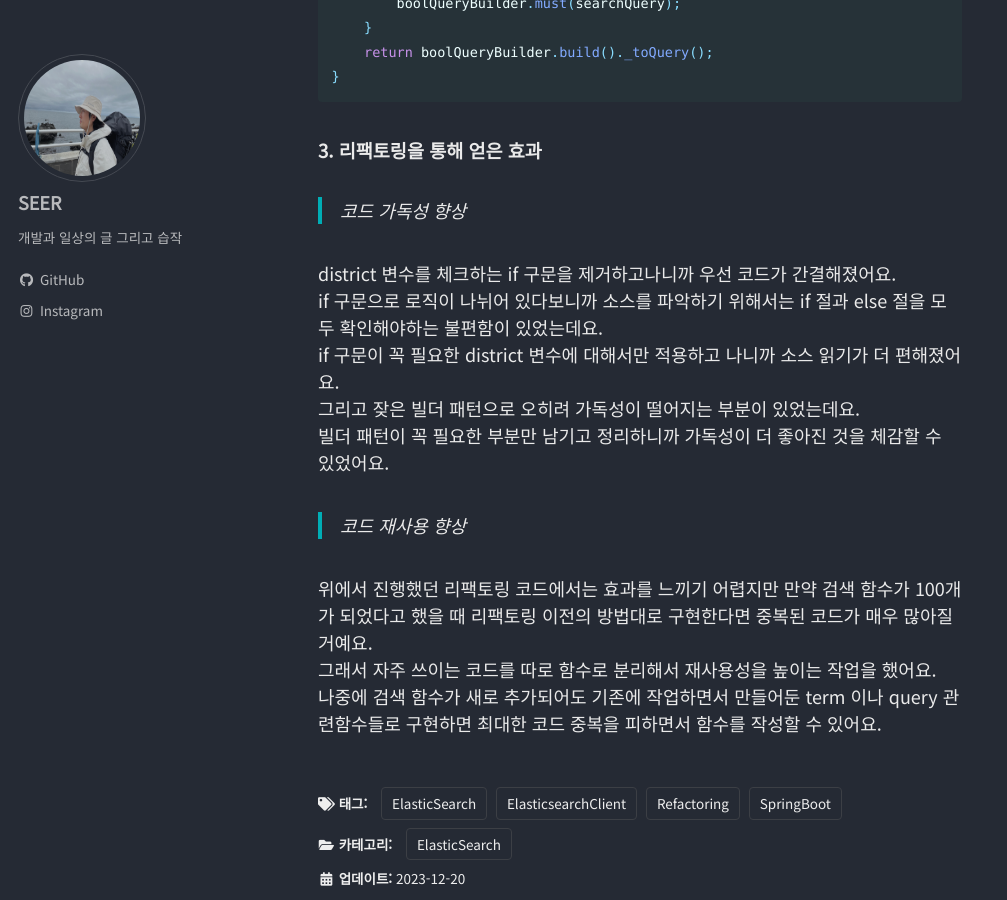
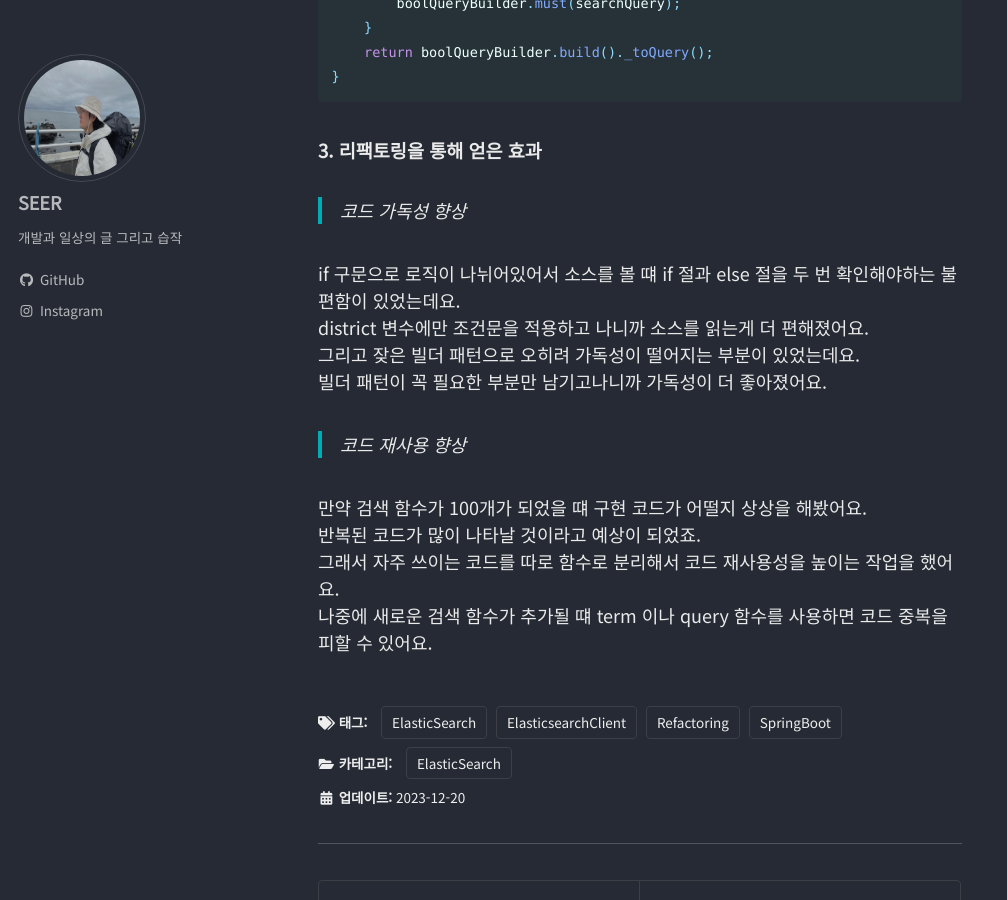
Before and after one commit to seer723/seer.github.io, a Jekyll site: the page built from _posts/2023-12-20-ElasticsearchClient 코드 리팩토링.md, in a window 1280 px wide and 900 px high, scrolled down 2995 px. Shown: the whole window, without its empty margins (0-1007 px from the left). Built offline with Jekyll 4.4.1, drawn with Linux system fonts in a browser that asks for light colours; cached includes are drawn as plain includes; some of the changed text lies outside the part shown.

Commit message:
update post

````diff
--- a/_posts/2023-12-20-ElasticsearchClient 코드 리팩토링.md
+++ b/_posts/2023-12-20-ElasticsearchClient 코드 리팩토링.md
@@ -11,7 +11,7 @@ tags:
 ---
 
 > 스프링부트에서 엘라스틱 서치 클라이언트를 사용하는 코드를 리팩토링해보려 해요.
-> 리팩토링할 부분은 요청 파라미터에 따라 분기처리를 적용하는 부분이예요.
+> 리팩토링할 부분은 파라미터 변수에 따라 분기처리를 해주는 부분이예요.
 
 ##### 1. 리팩토링 전 코드
 ```java
@@ -133,14 +133,14 @@ private Query boolQuery(List<Query> queries) {
 
 > 코드 가독성 향상
 
-district 변수를 체크하는 if 구문을 제거하고나니까 우선 코드가 간결해졌어요.
-if 구문으로 로직이 나뉘어 있다보니까 소스를 파악하기 위해서는 if 절과 else 절을 모두 확인해야하는 불편함이 있었는데요.
-if 구문이 꼭 필요한 district 변수에 대해서만 적용하고 나니까 소스 읽기가 더 편해졌어요.
+if 구문으로 로직이 나뉘어있어서 소스를 볼 떄 if 절과 else 절을 두 번 확인해야하는 불편함이 있었는데요.
+district 변수에만 조건문을 적용하고 나니까 소스를 읽는게 더 편해졌어요.
 그리고 잦은 빌더 패턴으로 오히려 가독성이 떨어지는 부분이 있었는데요.
-빌더 패턴이 꼭 필요한 부분만 남기고 정리하니까 가독성이 더 좋아진 것을 체감할 수 있었어요.
+빌더 패턴이 꼭 필요한 부분만 남기고나니까 가독성이 더 좋아졌어요.
 
 > 코드 재사용 향상
 
-위에서 진행했던 리팩토링 코드에서는 효과를 느끼기 어렵지만 만약 검색 함수가 100개가 되었다고 했을 때 리팩토링 이전의 방법대로 구현한다면 중복된 코드가 매우 많아질거예요.
-그래서 자주 쓰이는 코드를 따로 함수로 분리해서 재사용성을 높이는 작업을 했어요.
-나중에 검색 함수가 새로 추가되어도 기존에 작업하면서 만들어둔 term 이나 query 관련함수들로 구현하면 최대한 코드 중복을 피하면서 함수를 작성할 수 있어요.
+만약 검색 함수가 100개가 되었을 떄 구현 코드가 어떨지 상상을 해봤어요.
+반복된 코드가 많이 나타날 것이라고 예상이 되었죠.
+그래서 자주 쓰이는 코드를 따로 함수로 분리해서 코드 재사용성을 높이는 작업을 했어요.
+나중에 새로운 검색 함수가 추가될 떄 term 이나 query 함수를 사용하면 코드 중복을 피할 수 있어요.
````
